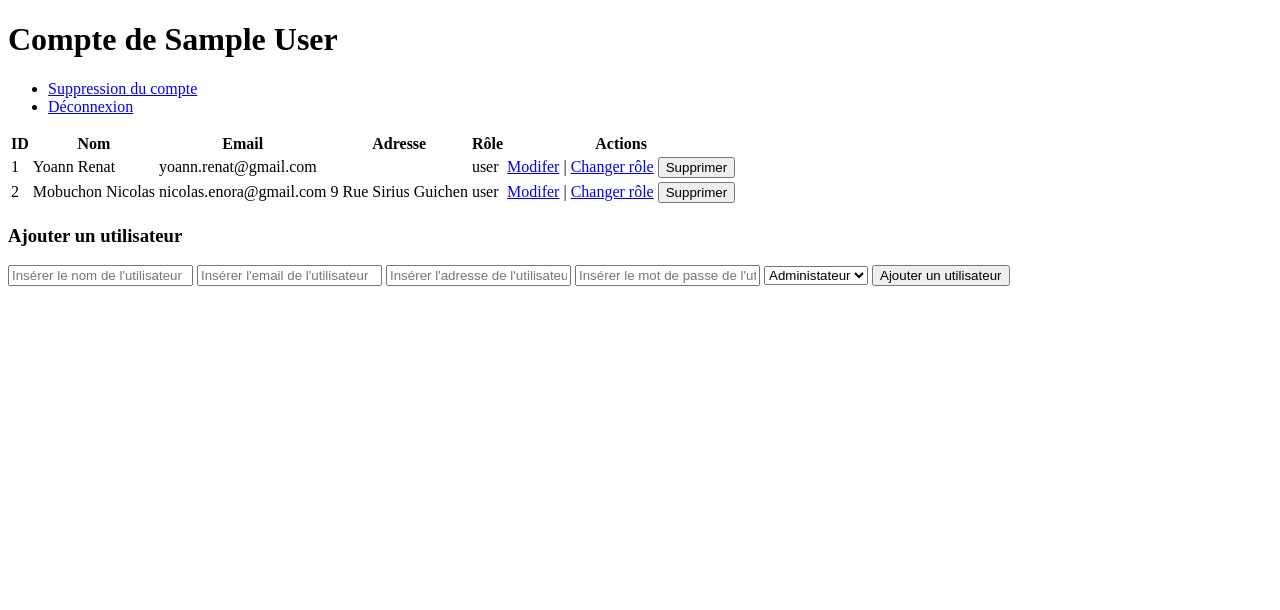
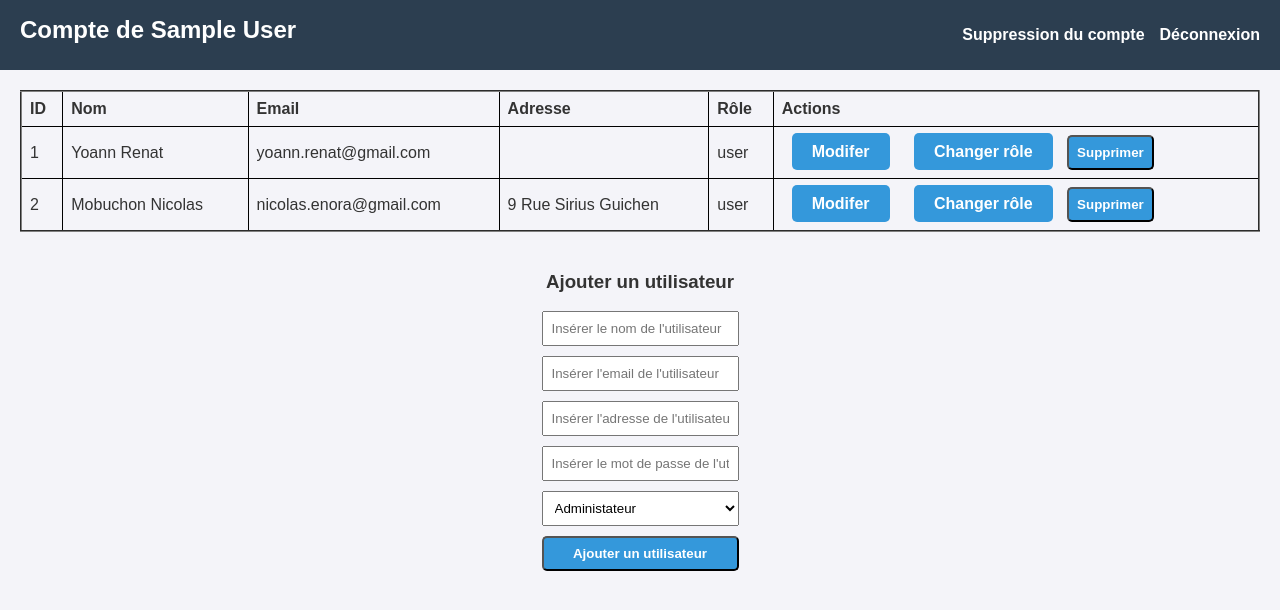
Before and after one commit to Yannickthomas0602/Syst-me-de-gestion-d-utilisateurs, a PHP site: page /admin.php in a window 1280 px wide. Shown: the top 610 px of the page. Run offline with PHP 8.4, Linux system fonts and the light colour scheme; the visitor is signed in with stand-in values (Sample User, id 1); data comes from the database, SQL or seed files in the repository.

Commit message:
ajout d'un fichier style_admin.css et ajout des styles sur user.php et admin.php

```diff
--- a/admin.php
+++ b/admin.php
@@ -19,6 +19,7 @@ $admin = $stmt->fetchAll();
         <meta charset="UTF-8">
         <meta name="viewport" content="width=device-width, initial-scale=1.0">
         <title>Espace Administateur</title>
+        <link rel="stylesheet" href="assets/css/style_admin.css">
     </head>
     <body>
     <header>
@@ -34,7 +35,7 @@ $admin = $stmt->fetchAll();
     </header>
     <main>
         <div name="liste_users">
-            <table>
+            <table border="2">
                 <tr>
                     <th>ID</th>
                     <th>Nom</th>
@@ -51,8 +52,8 @@ $admin = $stmt->fetchAll();
                     <td><?= $u['adresse']?></td>
                     <td><?= $u['role_name']?></td>
                     <td>
-                        <a href="edit.php?id=<?= $u['id'] ?>">Modifer</a> |
-                        <a href="changer_role.php?id=<?= $u['id'] ?>">Changer rôle</a>
+                        <a class="btn" href="edit.php?id=<?= $u['id'] ?>">Modifer</a>
+                        <a class="btn" href="changer_role.php?id=<?= $u['id'] ?>">Changer rôle</a>
                         <form action="delete_admin.php" method="POST" style="display:inline;">
                             <input type="hidden" name="id" value="<?= $u['id'] ?>">
                             <button type="submit" onclick="return confirm('Êtes-vous sûr de vouloir supprimer cet utilisateur ?');">Supprimer</button>
@@ -62,7 +63,7 @@ $admin = $stmt->fetchAll();
                 <?php endforeach; ?>
             </table>
         </div>
-        <div name="Ajout d'utilisateur">
+        <div class="ajout-utilisateur">
             <h3>Ajouter un utilisateur</h3>
             <form method="POST" action="add_user.php">
                 <input type="text" name="nom" placeholder="Insérer le nom de l'utilisateur" required>
--- /dev/null
+++ b/assets/css/style_admin.css
@@ -0,0 +1,97 @@
+:root {
+    --primary-color: #2c3e50;
+    --secondary-color: #3498db;
+    --font-color: #333;
+    --background-color: #f4f4f9;
+}
+
+body {
+    margin: 0;
+    font-family: Arial, Helvetica, sans-serif;
+    background-color: var(--background-color);
+    color: var(--font-color);
+}
+header {
+    display: flex;
+    justify-content: space-between;
+    align-items: center;
+    padding: 10px 20px;
+    background-color: var(--primary-color);
+    color: white;
+}
+
+header h1 {
+    margin: 0 0 10px 0;
+    font-size: 1.5em;
+}
+
+header ul {
+    list-style: none;
+    display: flex;
+    gap: 15px;
+    background-color: var(--primary-color);
+}
+
+header a {
+    text-decoration: none;
+    color: white;
+    font-weight: bold;
+}
+
+/* Main */
+main {
+    padding: 20px;
+}
+
+/* Table */
+table {
+    border-collapse: collapse;
+    width: 100%;
+    margin-bottom: 20px;
+}
+
+th, td {
+    border: 1px solid black;
+    padding: 8px;
+    text-align: left;
+}
+
+/* Formulaire */
+form {
+    display: flex;
+    flex-direction: column;
+    gap: 10px;
+    max-width: 300px;
+}
+
+.ajout-utilisateur{
+    display: flex;
+    align-items: center;
+    flex-direction: column;
+}
+input, select, button {
+    padding: 8px;
+}
+button {
+    background-color: var(--secondary-color);
+    color: white;
+    text-decoration: none;
+    border-radius: 5px;
+    font-weight: bold;
+}
+button:hover {
+    background-color: #2980b9;
+}
+.btn {
+    padding: 10px 20px;
+    margin: 10px;
+    background-color: var(--secondary-color);
+    color: white;
+    text-decoration: none;
+    border-radius: 5px;
+    font-weight: bold;
+}
+
+.btn:hover {
+    background-color: #2980b9;
+}
```
Also changed, not shown: assets/css/style.css (+41 -4 lines), user.php (+9 -4 lines).
